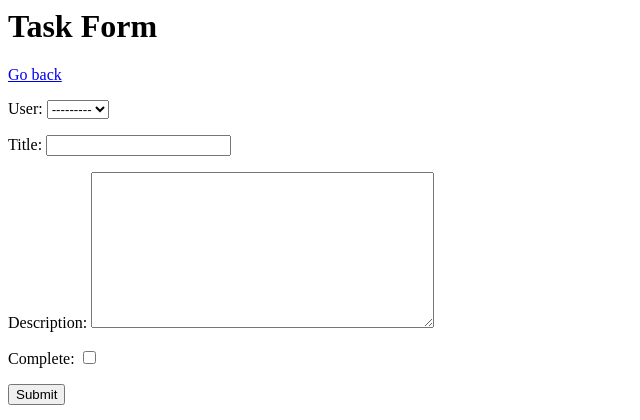
After one commit to Lyndholm/todo-django-cbv, a Django app: page /create-task/ in a window 1280 px wide. The commit adds this page. Shown: the top 420 px of the page, without its empty margins (0-640 px from the left). Run offline with Django 4.2, Linux system fonts and the light colour scheme.

Commit message:
Create task view

```diff
--- /dev/null
+++ b/todo/base/templates/base/task_form.html
@@ -0,0 +1,9 @@
+<h1>Task Form</h1>
+
+<a href="{% url 'tasks' %}">Go back</a>
+
+<form method="POST" action="">
+    {% csrf_token %}
+    {{form.as_p}}
+    <input type="submit" title="Create Task">
+</form>
--- a/todo/base/templates/base/task_list.html
+++ b/todo/base/templates/base/task_list.html
@@ -1,4 +1,6 @@
 <h1>My To Do List</h1>
+
+<a href="{% url 'task-create' %}">Add Task</a>
 
 <table>
     <tr>
--- a/todo/base/urls.py
+++ b/todo/base/urls.py
@@ -1,8 +1,9 @@
 from django.urls import path
 
-from .views import TaskDetail, TaskList
+from .views import TaskCreate, TaskDetail, TaskList
 
 urlpatterns = [
-    path('', TaskList.as_view(), name='index'),
+    path('', TaskList.as_view(), name='tasks'),
     path('task/<int:pk>/', TaskDetail.as_view(), name='task'),
+    path('create-task/', TaskCreate.as_view(), name='task-create'),
 ]
--- a/todo/base/views.py
+++ b/todo/base/views.py
@@ -1,4 +1,6 @@
+from django.urls import reverse_lazy
 from django.views.generic.detail import DetailView
+from django.views.generic.edit import CreateView
 from django.views.generic.list import ListView
 
 from .models import Task
@@ -12,3 +14,9 @@ class TaskList(ListView):
 class TaskDetail(DetailView):
     model = Task
     context_object_name = 'task'
+
+
+class TaskCreate(CreateView):
+    model = Task
+    fields = '__all__'
+    success_url = reverse_lazy('tasks')
```
